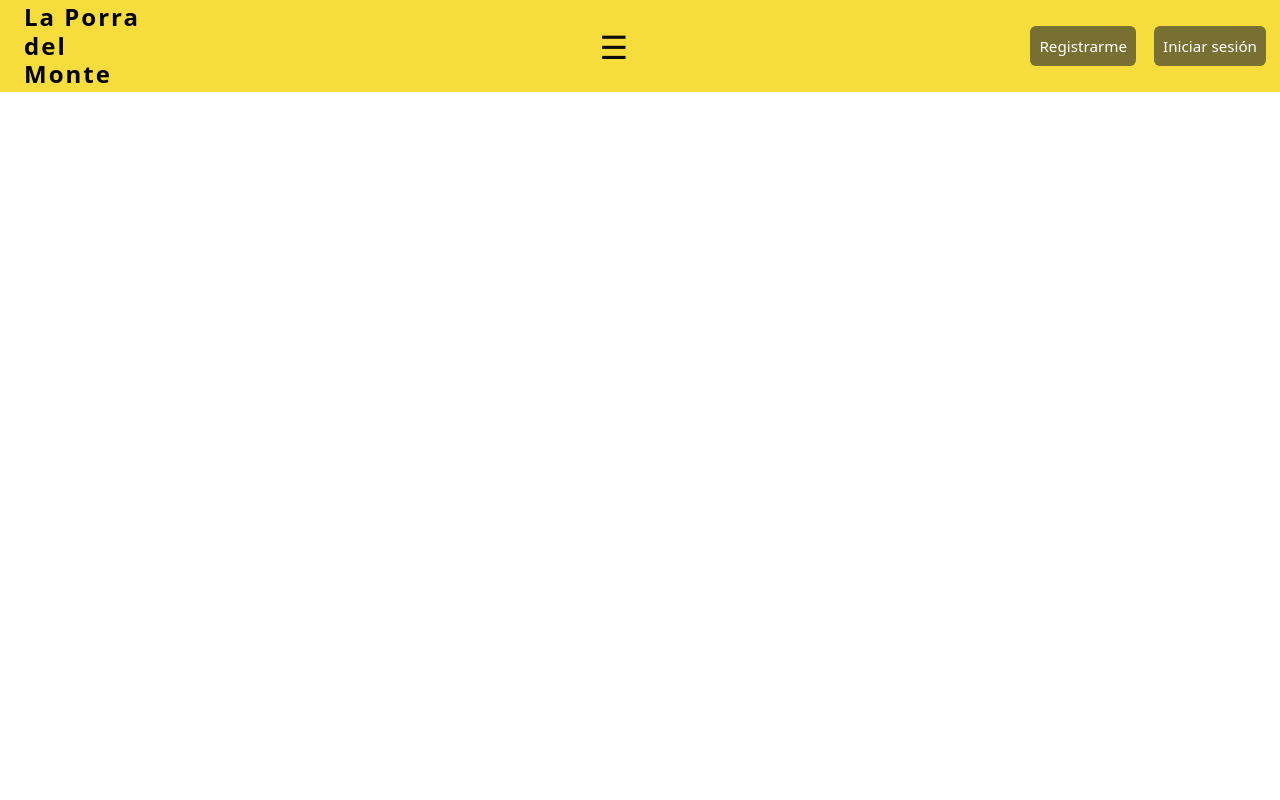
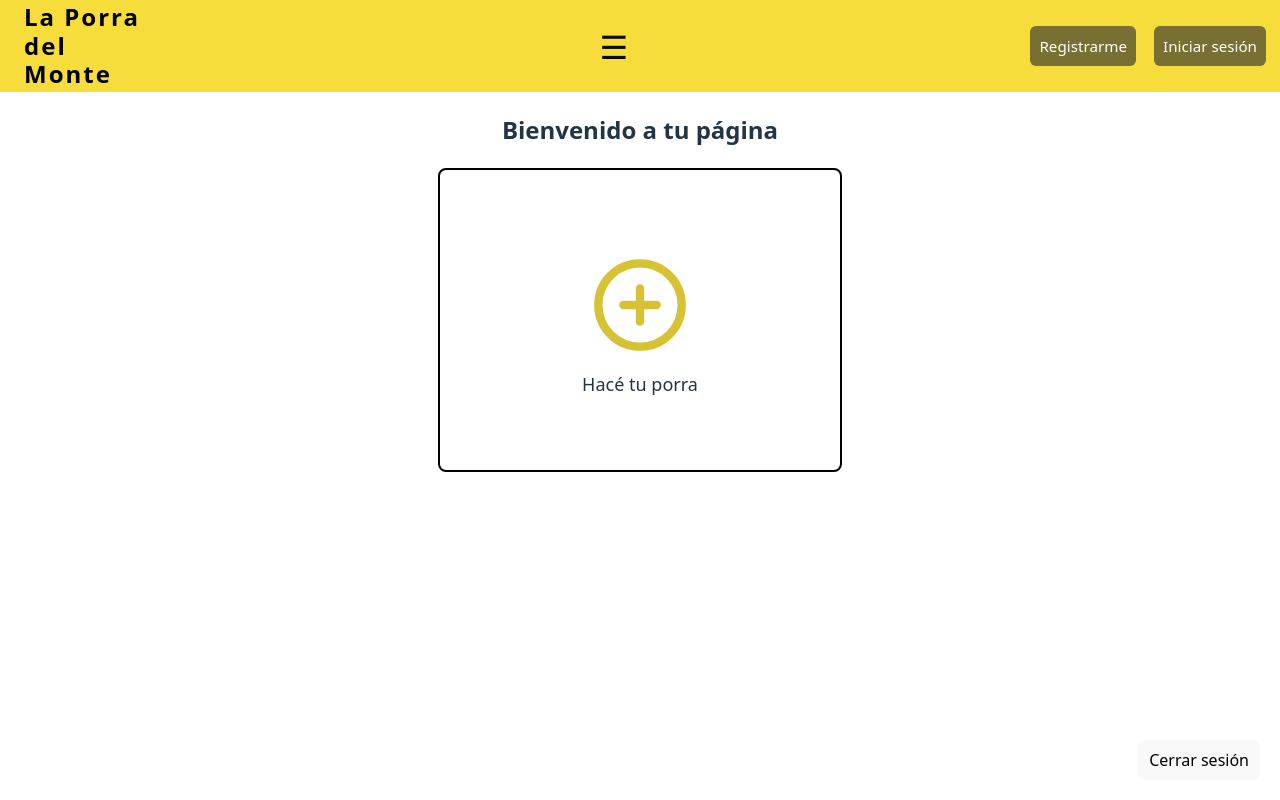
Before and after one commit to AIETXA/front-porra, a React (Vite) app: page /home in a window 1280 px wide. Shown: the top 800 px of the page. Built offline with nearby package versions, Linux system fonts and the light colour scheme; sample sign-in values are in the browser's storage.

Commit message:
estilos hechos, pagina home usuario hecha, falta formulario y dashboarduser

```diff
--- a/src/components/admin/Etapas.jsx
+++ b/src/components/admin/EtapasTabla.jsx
@@ -2,7 +2,7 @@ import { useEffect, useState } from "react";
 import { useNavigate } from "react-router-dom";
 
 
-const AdminEtapasTabla = () => {
+const EtapasAdminTabla = () => {
 
     const [ etapas, setEtapas ] = useState([]);
     const [ loading, setLoading ] = useState(true)
@@ -21,7 +21,6 @@ const AdminEtapasTabla = () => {
 
     useEffect(() => {
       setTimeout(() => {
-
 
         const token = localStorage.getItem('token');
         fetch(`${apiUrl}/api/etapas`, {
@@ -60,7 +59,7 @@ if(loading) {
                 <th>Acciones</th>
               </tr>
             </thead>
-            <tbody>
+            <tbody className="centrado">
               {grupo.etapas.sort((a, b) => parseInt(a.numero) - parseInt(b.numero)).map(etapa => (
                 <tr key={etapa.id}>
                   <td>{etapa.numero}</td>
@@ -83,4 +82,4 @@ if(loading) {
   };
 
 
-export default AdminEtapasTabla;
+export default EtapasAdminTabla;
--- /dev/null
+++ b/src/components/user/Home.jsx
@@ -0,0 +1,68 @@
+import { useNavigate } from "react-router-dom";
+import { useEffect, useState } from "react";
+import { FiPlusCircle } from 'react-icons/fi';
+
+function UserHome() {
+    const navigate = useNavigate();
+
+    const [existePorra] = useState(false)
+    const[miPorra] = useState(null)
+
+    useEffect(() => {
+        const token = localStorage.getItem('authToken');
+
+        if(!token) {
+            navigate('/registro')
+            return;
+        }
+
+    async function verificarSiHayPorra() {
+        const res = await fetch('http://localhost:3000/api/porras/me', {
+            headers: {
+                'Authorization': 'Bearer ' + token
+            }
+        })
+
+        const data = await res.json();
+        setExistePorra(data?.porra ? true : false);
+        setMiPorra(data?.porra || null);
+  }
+  verificarSiHayPorra
+ }, [navigate]);
+
+if(!existePorra) {
+
+    return (
+        <>
+        <h2 className="bienvenido">Bienvenido a tu página</h2>
+        <div className="mas">
+            <div style={{
+                width: '400px',
+                height: '300px',
+                border: '2px solid black',
+                borderRadius: '8px',
+                alignContent: 'center'
+            }}>
+            <div style={{ textAlign: 'center', marginTop: '2rem' }}>
+            <FiPlusCircle
+                size={100}
+                color="#d7c235"
+                alignContent='center'
+                onClick={() =>navigate('/formulario')}
+                style={{ cursor: 'pointer'}}
+                />
+            <p style={{ fontSize: '18px', marginTop: '10px' }}>Hacé tu porra</p>
+            </div>
+            </div>
+        </div>
+        <button className='cerrar' onClick={() => {
+            localStorage.removeItem('authToken');
+            navigate('/registro');}}>Cerrar sesión</button>
+
+        </>
+
+)
+}
+};
+
+export default UserHome
--- a/src/components/user/VerifyMagicLink.jsx
+++ b/src/components/user/VerifyMagicLink.jsx
@@ -1,8 +1,9 @@
-import { useEffect } from "react";
+import { useEffect, useState } from "react";
 import { useNavigate } from "react-router-dom";
 
 function VerifyMagicLink() {
     const navigate = useNavigate();
+    const [ loading, setLoading] = useState(true)
 
   useEffect(() => {
         const params = new URLSearchParams(window.location.search);
@@ -10,30 +11,35 @@ function VerifyMagicLink() {
 
         if(!token) {
             alert('Token no encontrado')
+            setLoading(false)
             return;
         }
 
         fetch(`http://localhost:3000/api/user/auth/${token}`, {
             headers: {
                 'Authorization': 'Bearer ' + localStorage.getItem('authToken')
-  }
+            },
         })
 
         .then(res => res.json())
+
         .then(data => {
             if(data.token) {
                 localStorage.setItem('authToken', data.token);
-        navigate('/dashboard')
+                navigate('/home')
             } else {
                 alert('Error' + (data?.message || 'No se pudo verificar el token'));
             }
-}) .catch (error => { console.error(error);
+        })
+        .catch (error => { console.error(error);
             alert('Error al verificar el token')
 
-});
+    })
+    .finally(() => setLoading(false))
 }, [navigate]);
 
-return <p>Verificando enlace ...</p>
+    return (
+        <div className="spinner"></div>
+    )
 }
-
 export default VerifyMagicLink;
--- a/src/index.css
+++ b/src/index.css
@@ -35,6 +35,48 @@ h1 {
   line-height: 1.1;
 }
 
+h3 {
+  background-color:  rgb(227, 204, 57);
+  padding: 5px;
+  border-radius: 2px;
+}
+.bienvenido {
+  display: flex;
+  justify-content: center;
+ text-align: center;
+}
+.mas {
+  display: flex;
+  justify-content: center;
+  align-content: center;
+
+}
+.cerrar {
+  position: fixed;
+  bottom: 20px;
+  right: 20px;
+  padding: 8px 10px;
+}
+
+.botones {
+  border-radius: 8px;
+  border: 1px solid transparent;
+  padding: 0.6em 1.2em;
+  font-size: 1em;
+  font-weight: 500;
+  font-family: inherit;
+  background-color: rgb(227, 204, 57);
+  cursor: pointer;
+  transition: border-color 0.25s;
+}
+
+.botones:hover {
+  button:hover {
+  border-color: #0a0a0a;
+  border: 2px solid black;
+  color: rgb(41, 41, 39);
+}
+}
 button {
   border-radius: 8px;
   border: 1px solid transparent;
--- a/src/pages/DashCorredores.jsx
+++ b/src/pages/DashCorredores.jsx
@@ -35,11 +35,11 @@ const Corredores = () => {
         </thead>
         <tbody>
           {corredores.map(c => (
-            <tr key={c.id} style={{ borderBottom: '1px solid #eee' }}>
+            <tr key={c.id} style={{ padding: '8px', borderBottom: '1px solid #eee' }}>
               <td style={{ padding: '8px' }}>{c.dorsal}</td>
               <td style={{ padding: '8px' }}>{c.nombre}</td>
               <td style={{ padding: '8px' }}>{c.apellido}</td>
-              <a href={c.url} style={{ padding: '8px' }} target="_blank" rel="noopener noreferrer" >{c.url}</a>
+              <td><a href={c.url} style={{ padding: '8px' }} target="_blank" rel="noopener noreferrer" >{c.url}</a></td>
             </tr>
           ))}
         </tbody>
--- a/src/pages/DashEtapas.jsx
+++ b/src/pages/DashEtapas.jsx
@@ -1,6 +1,6 @@
 import { useEffect, useState } from "react";
 import axios from "axios";
-import { FaSpinner } from "react-icons/fa";
+
 
 const tiposOrden = ['EtapasDiarias', 'FinalMontaña', 'FinalGeneral'];
 
@@ -42,7 +42,7 @@ return (
           <h3>{grupo.tipo}</h3>
           <table style={{ borderCollapse: 'collapse', width: '100%' }}>
             <thead>
-              <tr className="titulos-tabla" style={{ backgroundColor: '#f7f7f7', textAlign: 'left' }}>
+              <tr className="titulos-tabla" style={{ backgroundColor: '#f7f7f7', textAlign: 'center' }}>
                 <th style={{ padding: '8px' }}>Etapa</th>
                 <th style={{ padding: '8px' }}>Fecha</th>
                 <th style={{ padding: '8px' }}>Distancia</th>
@@ -50,9 +50,8 @@ return (
 
               </tr>
             </thead>
-            <tbody>
-
-              {grupo.etapas.map(etapa => (
+            <tbody className="centrado">
+           {grupo.etapas.map(etapa => (
                 <tr key={etapa.id} style={{ borderBottom: '1px solid #eee' }}>
                   <td style={{ padding: '8px' }}>{etapa.numero}</td>
                   <td style={{ padding: '8px' }}>{new Date(etapa.fecha).toLocaleDateString()}</td>
@@ -63,10 +62,9 @@ return (
                     href={`/img/e-${etapa.numero}.jpg`}
                     target="_blank"
                     rel="noopener noreferrer"
-                    style={{ color: 'rgba(215, 194, 53, 1)' }}
->                   <strong>Detalles</strong></a>
-
-                 </td>
+                    style={{ color: 'rgba(215, 194, 53, 1)' }}>
+                    <strong>Detalles</strong></a>
+                </td>
                 </tr>
               ))}
             </tbody>
--- a/src/pages/admin/Panel.jsx
+++ b/src/pages/admin/Panel.jsx
@@ -2,7 +2,7 @@ import { useEffect } from 'react'
 import { useNavigate, Link } from 'react-router-dom'
 import { Outlet } from 'react-router-dom'
 
-export default function AdminPanel() {
+const AdminPanel =() => {
   const navigate = useNavigate()
 
   useEffect(() => {
@@ -78,3 +78,4 @@ export default function AdminPanel() {
 
 
 }
+ export default AdminPanel
--- a/src/routes/RoutesApp.jsx
+++ b/src/routes/RoutesApp.jsx
@@ -2,7 +2,7 @@
 import { Routes, Route } from 'react-router-dom';
 import VerifyMagicLink from '../components/user/VerifyMagicLink';
 import Registrarme from '../components/user/UserLogin';
-import AdminEtapasTabla from '../components/admin/Etapas'
+
 import Dashboard from '../pages/Dashboard';
 import ProtegerAdmin from '../components/admin/ProtegerAdmin';
 import AdminLogin from '../pages/admin/Login'
@@ -12,6 +12,9 @@ import EtapasEnDashboard from '../pages/DashEtapas';
 import Corredores from '../pages/DashCorredores';
 import Inicio from '../pages/DashInicio';
 import BasesyCondiciones from '../pages/DashBases';
+import UserHome from '../components/user/Home';
+import EtapasAdminTabla from '../components/admin/EtapasTabla';
+
 
 
 const RoutesApp = () => {
@@ -28,12 +31,13 @@ const RoutesApp = () => {
 
             <Route path="/registro" element={<Registrarme />} />
             <Route path="/verify" element={<VerifyMagicLink />} />
+            <Route path="/home" element={<UserHome/>}/>
 
             <Route path="/admin/login" element={<AdminLogin />} />
 
             <Route path="/admin" element={<ProtegerAdmin />}>
                 <Route path="" element={<AdminPanel/>}/>
-                    <Route path="etapas" element={<AdminEtapasTabla />} />
+                    <Route path="etapas" element={<EtapasAdminTabla/>}/>
                     <Route path="etapas/:id" element={<AdminEtapaDetalle/>}/>
                     <Route path="corredores" element={<Corredores/>}/>
 
--- a/src/styles/Inicio.css
+++ b/src/styles/Inicio.css
@@ -25,3 +25,7 @@
 .t-2 td {
     text-align: center;
 }
+
+.centrado {
+    text-align: center;
+}
```
Also changed, not shown: src/components/admin/FormularioResultados.jsx (added), src/components/user/DashUser.jsx (added), src/components/user/Formulario.jsx (added). Lines whose indentation alone changed are shown as unchanged.
